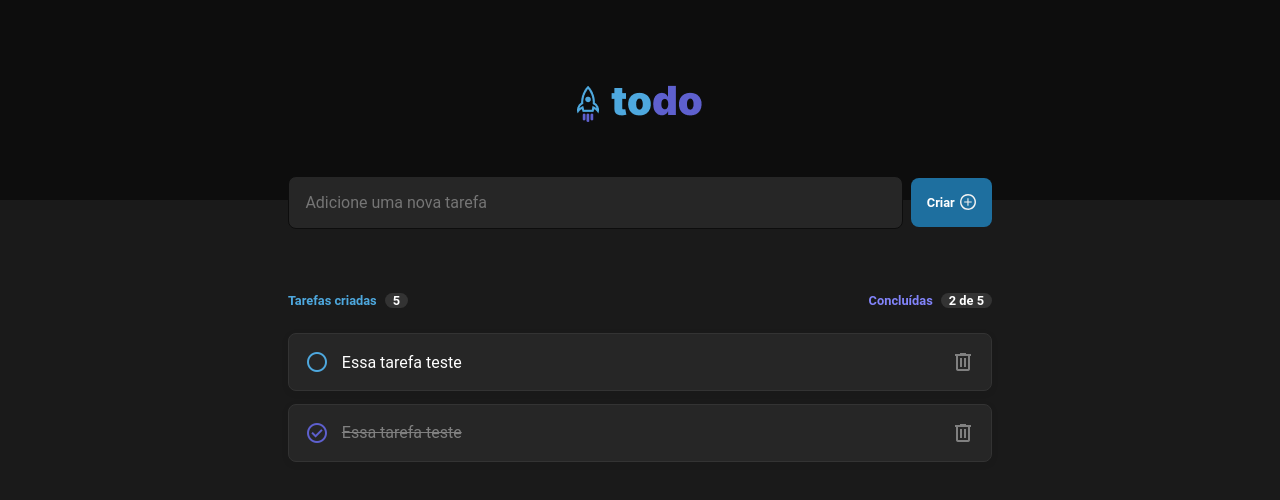
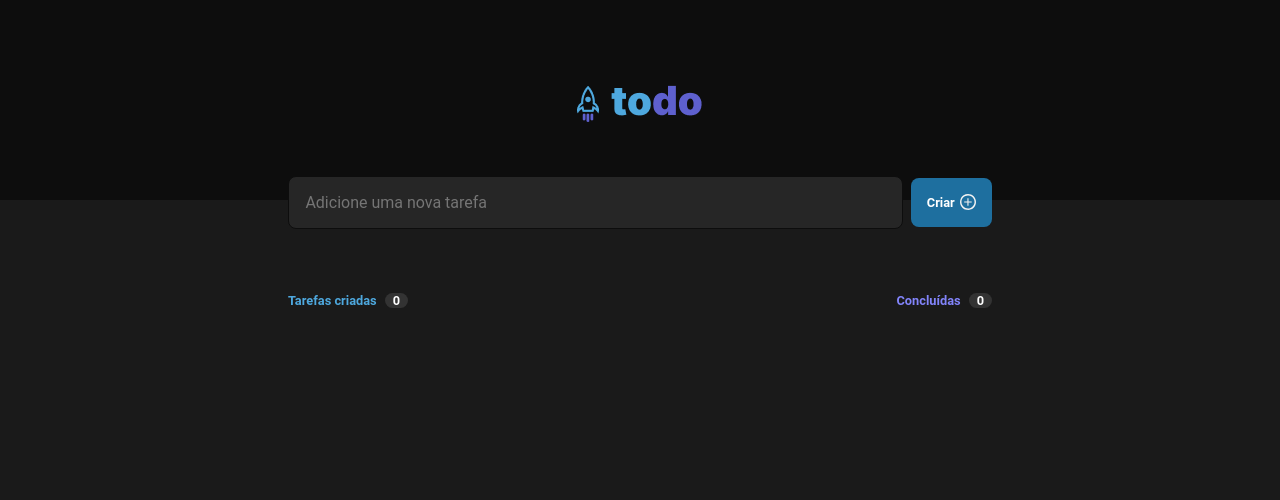
Before and after one commit to CauueSanttos/ignite-todo-list, a React (Vite) app: page / in a window 1280 px wide. Shown: the top 500 px of the page. Built offline with nearby package versions, Linux system fonts and the light colour scheme.

Commit message:
feat: added methods to use app

```diff
--- a/src/App.tsx
+++ b/src/App.tsx
@@ -1,3 +1,5 @@
+import { useState } from 'react'
+
 import Header from './components/Header'
 import AddTask from './components/AddTask'
 import TaskListHeader from './components/TaskListHeader'
@@ -6,15 +8,22 @@ import TaskList from './components/TaskList'
 import styles from './App.module.css'
 import './global.css'
 
+export interface Task {
+    description: string;
+    checked: boolean;
+}
+
 function App() {
+  const [tasks, setTasks] = useState<Task[]>([])
+
   return (
     <div>
       <Header />
 
       <div className={styles.wrapper}>
-        <AddTask />
-        <TaskListHeader />
-        <TaskList />
+        <AddTask tasks={tasks} setTasks={setTasks} />
+        <TaskListHeader tasks={tasks} />
+        <TaskList tasks={tasks} setTasks={setTasks} />
       </div>
     </div>
   )
--- a/src/components/AddTask/index.tsx
+++ b/src/components/AddTask/index.tsx
@@ -1,14 +1,35 @@
-import React from 'react';
+import React, { ChangeEvent, Dispatch, SetStateAction, useCallback, useState } from 'react';
 
 import styles from './index.module.css';
 import plusIcon from '../../assets/plus.svg';
+import { Task } from '../../App';
 
-const AddTask: React.FC = () => {
+interface AddTaskProps {
+  tasks: Task[];
+  setTasks: Dispatch<SetStateAction<Task[]>>
+};
+
+const AddTask: React.FC<AddTaskProps> = ({ tasks, setTasks }) => {
+  const [newTask, setNewTask] = useState('');
+
+  const handleChangeNewTask = useCallback((event: ChangeEvent<HTMLInputElement>) => {
+    setNewTask(event.target.value);
+  }, []);
+
+  const handleAddNewTask = useCallback(() => {
+    setTasks([...tasks, { description: newTask, checked: false }]);
+    setNewTask('');
+  }, [newTask, tasks, setTasks]);
+
   return (
     <div className={styles.addTask}>
-        <input placeholder="Adicione uma nova tarefa" />
+        <input
+          placeholder="Adicione uma nova tarefa"
+          onChange={handleChangeNewTask}
+          value={newTask}
+        />
 
-        <button type="button">
+        <button type="button" onClick={handleAddNewTask}>
             Criar
 
             <img src={plusIcon} alt="Criar tarefa" />
--- a/src/components/TaskList/index.tsx
+++ b/src/components/TaskList/index.tsx
@@ -1,37 +1,73 @@
-import React from 'react';
+import React, { Dispatch, SetStateAction, useCallback } from 'react';
+import { Task } from '../../App';
 
 import styles from './index.module.css';
 
-const TaskList: React.FC = () => {
+interface TaskListProps {
+    tasks: Task[];
+    setTasks: Dispatch<SetStateAction<Task[]>>
+}
+
+const TaskList: React.FC<TaskListProps> = ({ tasks, setTasks }) => {
+    const handleCheckTask = useCallback((index: number, checked: boolean) => {
+        const newTasks = tasks.map((task, indexMap) => {
+            if (indexMap === index) {
+                return {
+                    ...task,
+                    checked,
+                };
+            }
+
+            return task;
+        })
+
+        setTasks([...newTasks]);
+    }, [tasks, setTasks]);
+
+    const handleRemoveTask = useCallback((indexTask: number) => {
+        const newTasks = tasks.filter((_, index) => index !== indexTask);
+
+        setTasks([...newTasks]);
+    }, [setTasks, tasks]);
+
     return (
         <ul className={styles.taskList}>
-        <li>
+            {tasks.map((task, index) => {
+                return (
+                    <li key={index}>
                         <div>
-                <span className={`material-symbols-outlined ${styles.icon} ${styles.iconCheck}`}>
+                            {task.checked ? (
+                                <span
+                                    className={`material-symbols-outlined ${styles.icon} ${styles.iconChecked}`}
+                                    onClick={() => handleCheckTask(index, !task.checked)}
+                                >
+                                    check_circle
+                                </span>
+                            ) : (
+                                <span
+                                    className={`material-symbols-outlined ${styles.icon} ${styles.iconCheck}`}
+                                    onClick={() => handleCheckTask(index, !task.checked)}
+                                >
                                     circle
                                 </span>
+                            )}
 
-                <span>Essa tarefa teste</span>
+                            <span
+                                className={task.checked ? styles.textChecked : ''}
+                            >
+                                {task.description}
+                            </span>
                         </div>
 
-            <span className={`material-symbols-outlined ${styles.iconTrash}`}>
+                        <span
+                            className={`material-symbols-outlined ${styles.iconTrash}`}
+                            onClick={() => handleRemoveTask(index)}
+                        >
                             delete
                         </span>
                     </li>
-
-        <li>
-            <div>
-                <span className={`material-symbols-outlined ${styles.icon} ${styles.iconChecked}`}>
-                    check_circle
-                </span>
-
-                <span className={styles.textChecked}>Essa tarefa teste</span>
-            </div>
-
-            <span className={`material-symbols-outlined ${styles.iconTrash}`}>
-                delete
-            </span>
-        </li>
+                );
+            })}
         </ul>
     );
 }
--- a/src/components/TaskListHeader/index.tsx
+++ b/src/components/TaskListHeader/index.tsx
@@ -1,20 +1,35 @@
-import React from 'react';
+import React, { useCallback } from 'react';
+import { Task } from '../../App';
 
 import styles from './index.module.css';
 
-const TaskListHeader: React.FC = () => {
+interface TaskListHeaderProps {
+  tasks: Task[];
+}
+
+const TaskListHeader: React.FC<TaskListHeaderProps> = ({ tasks }) => {
+  const handleCheckedTasks = useCallback(() => {
+    const checkedTasks = tasks.filter((task) => task.checked).length;
+
+    if (checkedTasks > 0) {
+      return `${checkedTasks} de ${tasks.length}`;
+    }
+
+    return 0
+  }, [tasks])
+
   return (
     <div className={styles.taskContainer}>
         <span className={styles.title}>
             Tarefas criadas
 
-            <span>5</span>
+            <span>{tasks.length}</span>
         </span>
 
         <span className={styles.title}>
             Concluídas
 
-            <span>2 de 5</span>
+            <span>{handleCheckedTasks()}</span>
         </span>
     </div>
   );
```
Lines whose indentation alone changed are shown as unchanged.
